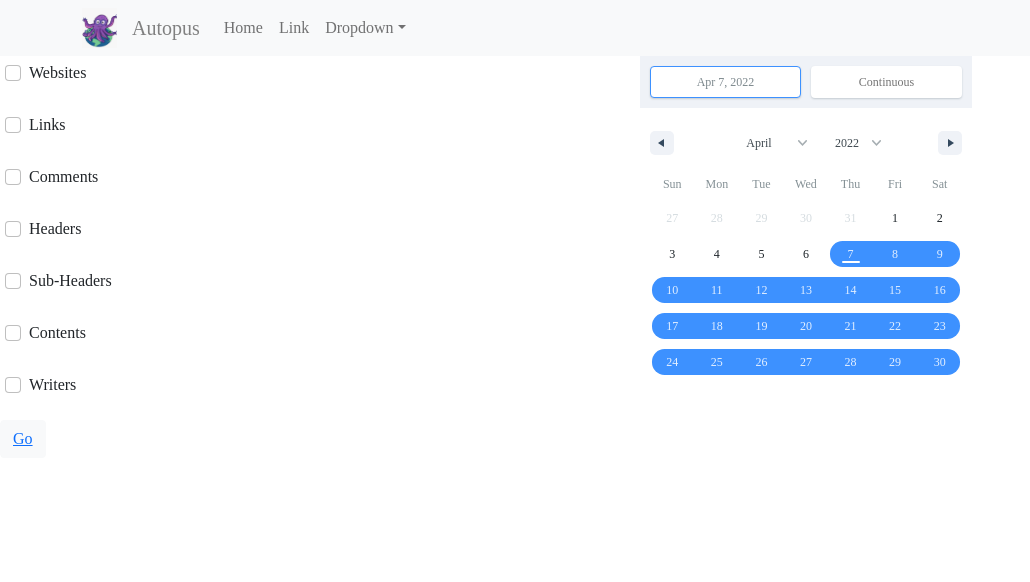
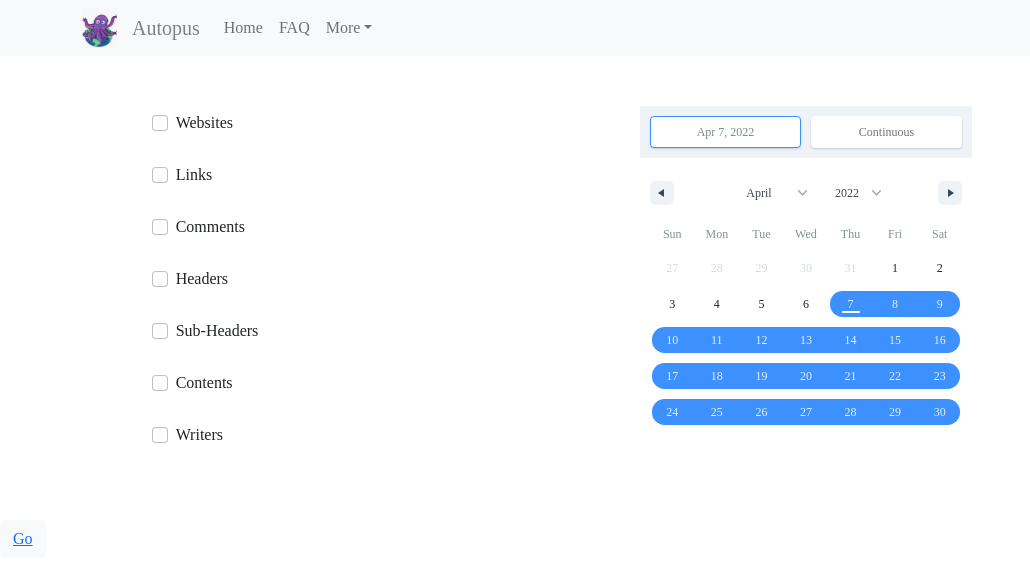
Before and after one commit to RahavAyalon/Hackathon, a React (Create React App) app: page /filtering in a window 1280 px wide. Shown: the top 582 px of the page, without its empty margins (0-1030 px from the left). Built offline with nearby package versions, Linux system fonts and the light colour scheme.

Commit message:
Edit of CSS

```diff
--- a/src/App.css
+++ b/src/App.css
@@ -2,6 +2,7 @@
   font-family: Ubuntu;
 }
 .parent {
+  padding: 50px;
 display: grid;
 grid-template-columns: repeat(2, 1fr);
 grid-template-rows: repeat(2, 1fr);
@@ -10,7 +11,12 @@ grid-row-gap: 0px;
 }
 .div1 { grid-area: 1 / 1 / 2 / 3; }
 .div2 { grid-area: 2 / 1 / 3 / 3; }
-.div3 { grid-area: 1 / 1 / 3 / 2; }
+.div3 {
+  grid-area: 1 / 1 / 3 / 2;
+  display: grid;
+  grid-template-columns: 150px 150px;
+  justify-content: space-evenly;
+}
 .div4 { grid-area: 1 / 2 / 3 / 3; }
 
 .btn1{
--- a/src/Navbar.js
+++ b/src/Navbar.js
@@ -11,16 +11,16 @@ export default function NavbarComponent() {
         <Navbar.Collapse id="basic-navbar-nav">
           <Nav className="me-auto">
             <Nav.Link href="#home">Home</Nav.Link>
-            <Nav.Link href="#link">Link</Nav.Link>
-            <NavDropdown title="Dropdown" id="basic-nav-dropdown">
-              <NavDropdown.Item href="#action/3.1">Action</NavDropdown.Item>
+            <Nav.Link href="#link">FAQ</Nav.Link>
+            <NavDropdown title="More" id="basic-nav-dropdown">
+              <NavDropdown.Item href="#action/3.1">About us</NavDropdown.Item>
               <NavDropdown.Item href="#action/3.2">
-                Another action
+                Contact us
               </NavDropdown.Item>
-              <NavDropdown.Item href="#action/3.3">Something</NavDropdown.Item>
+              <NavDropdown.Item href="#action/3.3">Links</NavDropdown.Item>
               <NavDropdown.Divider />
               <NavDropdown.Item href="#action/3.4">
-                Separated link
+                Help
               </NavDropdown.Item>
             </NavDropdown>
           </Nav>
```
